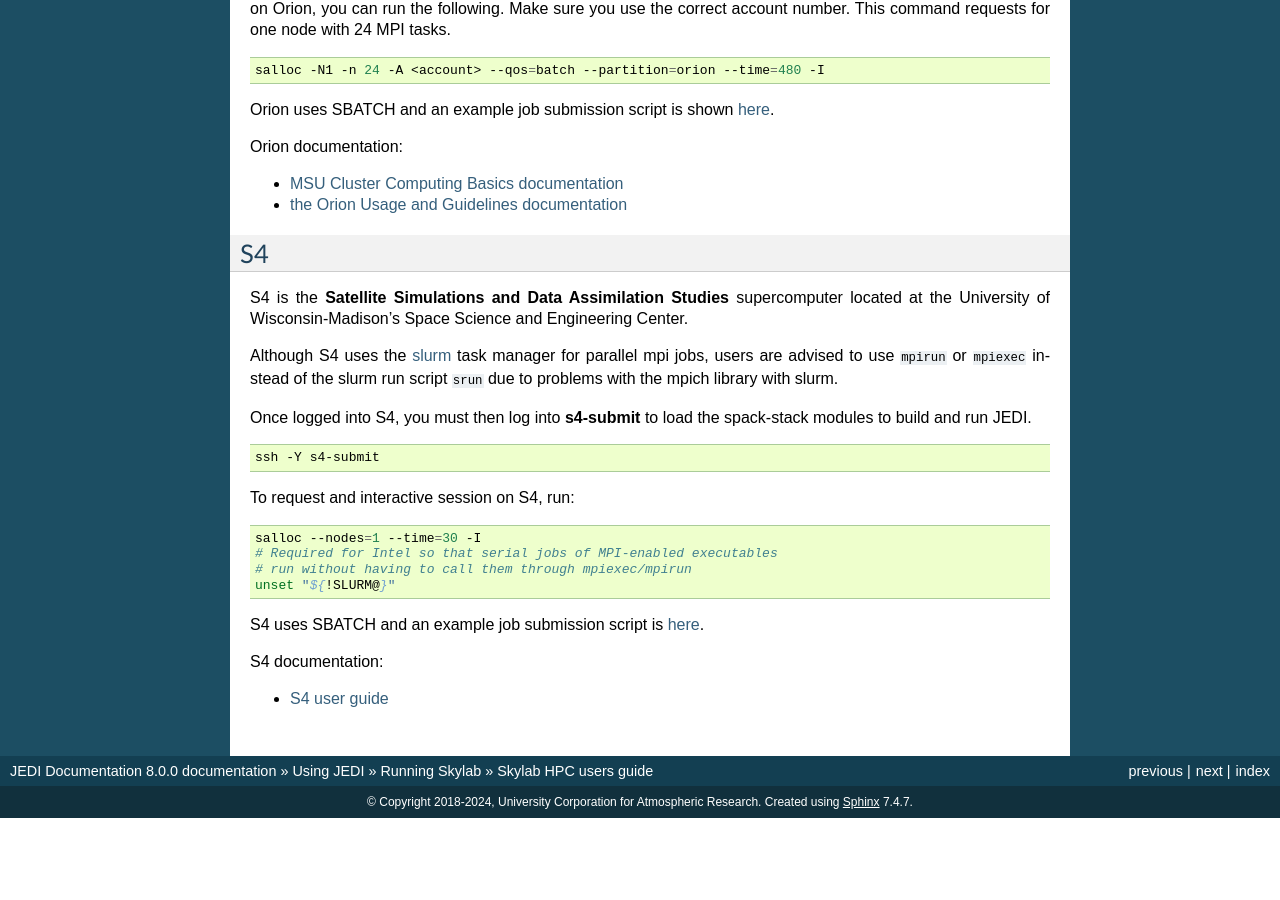
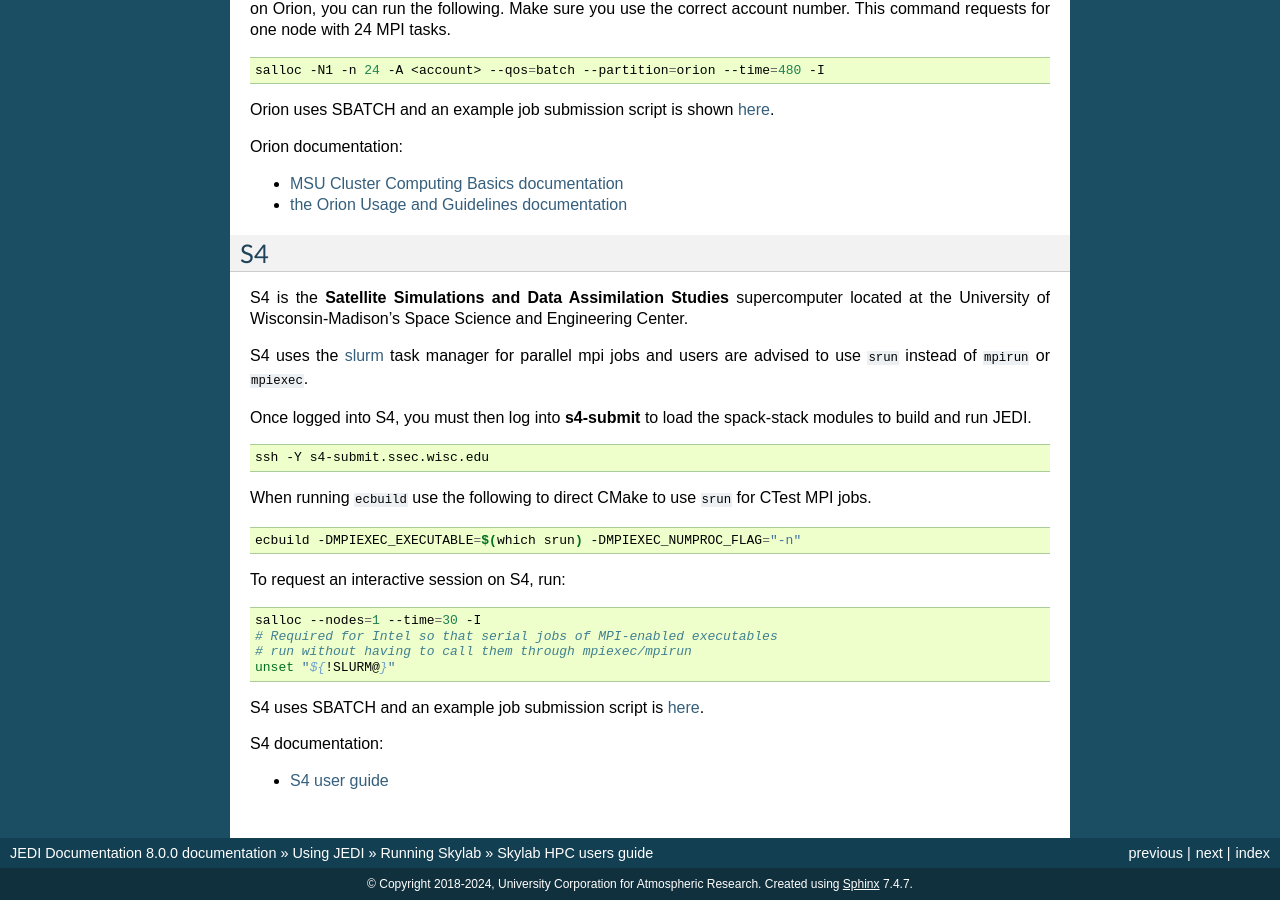
Before and after one commit to JCSDA/jedi-docs, a Sphinx documentation site: the page built from docs/using/running_skylab/HPC_users_guide.rst, in a window 1280 px wide and 900 px high, scrolled down 6515 px. Built offline with Sphinx 7.4.7, drawn with Linux system fonts in a browser that asks for light colours; before the commit the page ends 7333 px from its top, so only the background shows below that.

Commit message:
Updated instructions for S4 (#832)
* Updated instructions for S4

* Fixed typo.

```diff
--- a/docs/using/running_skylab/HPC_users_guide.rst
+++ b/docs/using/running_skylab/HPC_users_guide.rst
@@ -350,15 +350,21 @@
 
 S4 is the **Satellite Simulations and Data Assimilation Studies** supercomputer located at the University of Wisconsin-Madison's Space Science and Engineering Center.
 
-Although S4 uses the `slurm <https://slurm.schedmd.com/>`_ task manager for parallel mpi jobs, users are advised to use :code:`mpirun` or :code:`mpiexec` instead of the slurm run script :code:`srun` due to problems with the mpich library with slurm.
+S4 uses the `slurm <https://slurm.schedmd.com/>`_ task manager for parallel mpi jobs and users are advised to use :code:`srun` instead of :code:`mpirun` or :code:`mpiexec`.
 
 Once logged into S4, you must then log into **s4-submit** to load the spack-stack modules to build and run JEDI.
 
 .. code-block:: bash
 
-   ssh -Y s4-submit
+   ssh -Y s4-submit.ssec.wisc.edu
 
-To request and interactive session on S4, run:
+When running :code:`ecbuild` use the following to direct CMake to use :code:`srun` for CTest MPI jobs.
+
+.. code-block:: bash
+
+   ecbuild -DMPIEXEC_EXECUTABLE=$(which srun) -DMPIEXEC_NUMPROC_FLAG="-n"
+
+To request an interactive session on S4, run:
 
 .. code-block:: bash
 
```
